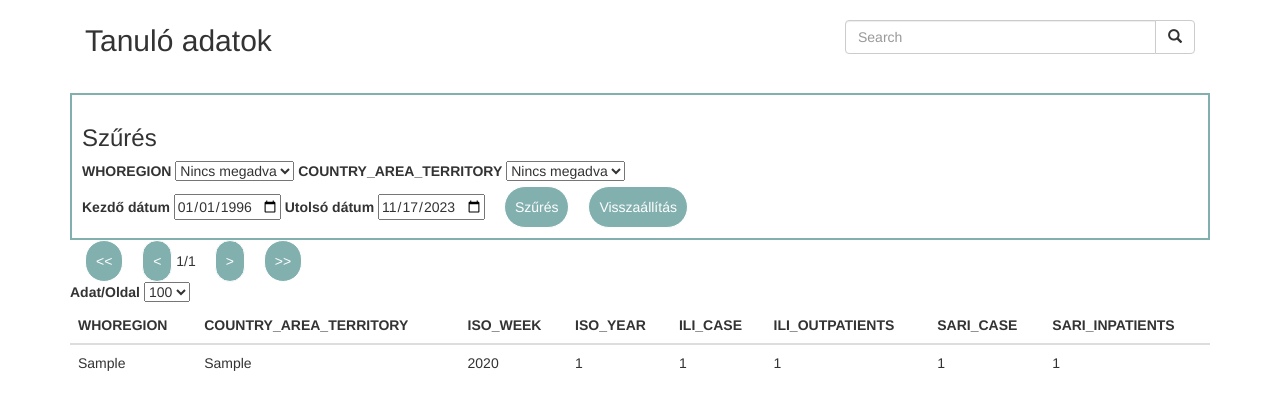
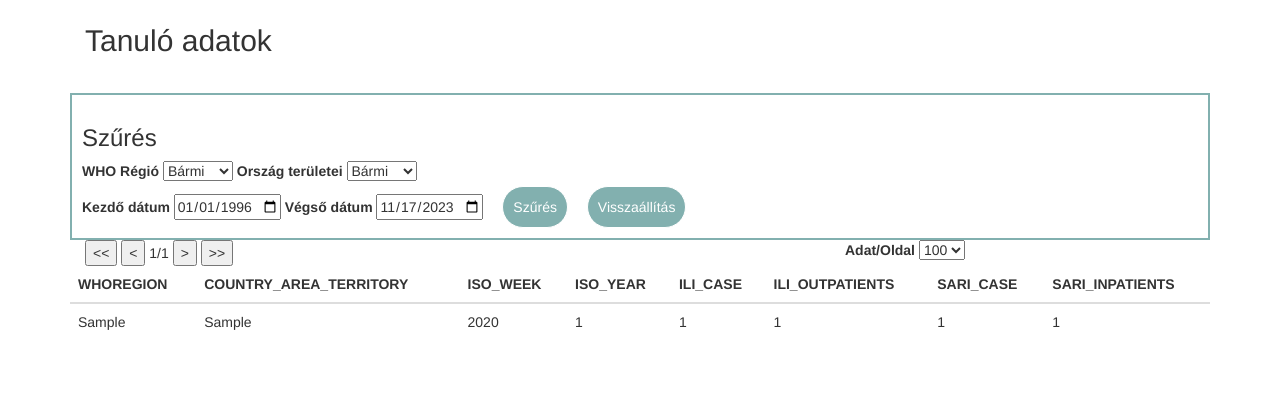
Before and after one commit to zsoltkovacs94/koffein-flu-prediction, a Django app: page /tan in a window 1280 px wide. Shown: the part 52-462 px from the top of the page. Run offline with Django 4.2, Linux system fonts and the light colour scheme; tables that the repository leaves empty hold one stand-in row (values such as "Sample post"); some libraries are stand-ins or nearby versions.

Commit message:
tango oldal javítása

```diff
--- a/koffein_flu_prediction/website/templates/tanulo.html
+++ b/koffein_flu_prediction/website/templates/tanulo.html
@@ -21,7 +21,7 @@
                     <span class="icon-bar"></span>
                     <span class="icon-bar"></span>
                 </button>
-                <a class="navbar-brand" href="">Koffein flu prediction</a>
+                <a href="{% url 'index' %}" class="navbar-brand" href="">Koffein flu prediction</a>
             </div>
             <div class="collapse navbar-collapse" id="myNavbar">
                 <ul class="nav navbar-nav">
@@ -41,17 +41,9 @@
 
     </div>
     <div class="searc col-sm-4">
+    </div>
 
 
-        <div class="input-group">
-            <input type="text" class="form-control" placeholder="Search" name="search">
-            <div class="input-group-btn">
-                <button class="btn btn-default" type="submit">
-                    <i class="glyphicon glyphicon-search"></i>
-                </button>
-            </div>
-        </div>
-    </div>
 
 
 </div>
@@ -61,42 +53,43 @@
         <!--Példa szűrés felület-->
         <div class="doboz">
             <h3>Szűrés</h3>
-        <label for="WHOREGION">WHOREGION</label>
+        <label for="WHOREGION">WHO Régió</label>
         <select name="WHOREGION" id="WHOREGION">
-            <option value="Any">Nincs megadva</option>
+            <option value="Any">Bármi</option>
             {% for item in region %}
-                {% if szures.0 == item.WHOREGION %}
-                <option value="{{ item.WHOREGION }}" selected>{{ item.WHOREGION }}</option>
-                {% else %}
             <option value="{{ item.WHOREGION }}">{{ item.WHOREGION }}</option>
-                {% endif %}
             {% endfor %}
         </select>
-        <label for="coarte">COUNTRY_AREA_TERRITORY</label>
+        <label for="coarte">Ország területei</label>
         <select name="coarte" id="coarte">
-            <option value="Any">Nincs megadva</option>
+            <option value="Any">Bármi</option>
             {% for item in coarte %}
-                {% if szures.1 == item.COUNTRY_AREA_TERRITORY %}
-                <option value="{{ item.COUNTRY_AREA_TERRITORY }}" selected>{{ item.COUNTRY_AREA_TERRITORY }}</option>
-                {% else %}
             <option value="{{ item.COUNTRY_AREA_TERRITORY }}">{{ item.COUNTRY_AREA_TERRITORY }}</option>
-                {% endif %}
             {% endfor %}
         </select>
         <br>
         <label for="startDate">Kezdő dátum</label>
-        <input type="date" name="startDate" id="startDate" min="1996-01-01" max="{{ date }}" value="{{ szures.2 }}">
-        <label for="endDate">Utolsó dátum</label>
-        <input type="date" name="endDate" id="endDate" min="1996-01-01" max="{{ date }}" value="{{ szures.3 }}">
+        <input type="date" name="startDate" id="startDate" min="1996-01-01" max="{{ date }}" value="1996-01-01">
+        <label for="endDate">Végső dátum</label>
+        <input type="date" name="endDate" id="endDate" min="1996-01-01" max="{{ date }}" value="{{ date }}">
         <button type="submit" name="filter" class="frissites">Szűrés</button>
         <button type="submit" name="reset" class="frissites">Visszaállítás</button>
         </div>
-        <button type="submit" name="backMore" class="frissites"><<</button>
-        <button type="submit" name="back" class="frissites"><</button>
+ </form>
+
+ <div class="fejlec col-sm-8">
+     <form method="post">
+        {% csrf_token %}
+        <button type="submit" name="backMore" class="nyil"><<</button>
+        <button type="submit" name="back" class="nyil"><</button>
         <span>{{ page }}/{{ maxpage }}</span>
-        <button type="submit" name="forward" class="frissites">></button>
-        <button type="submit" name="forwardMore" class="frissites">>></button>
+        <button type="submit" name="forward" class="nyil">></button>
+        <button type="submit" name="forwardMore" class="nyil">>></button>
      </form>
+
+
+    </div>
+    <div class="searc col-sm-4">
         <form method="post">
         {% csrf_token %}
         <label for="setps">Adat/Oldal</label>
@@ -123,9 +116,12 @@
             {% endif %}
         </select>
     </form>
+    </div>
+
+
     <table class="table table-hover">
         <thead>
-        <tr>
+        <tr class="table-head">
             <th>WHOREGION</th>
             <th>COUNTRY_AREA_TERRITORY</th>
             <th>ISO_WEEK</th>
@@ -138,15 +134,15 @@
         </thead>
         <tbody>
         {% for item in current %}
-        <tr>
-            <td>{{ item.WHOREGION }}</td>
-            <td>{{ item.COUNTRY_AREA_TERRITORY }}</td>
-            <td>{{ item.ISO_YEAR }}</td>
-            <td>{{ item.ISO_WEEK }}</td>
-            <td>{{ item.ILI_CASE }}</td>
-            <td>{{ item.ILI_OUTPATIENTS }}</td>
-            <td>{{ item.SARI_CASE }}</td>
-            <td>{{ item.SARI_INPATIENTS }}</td>
+        <tr class="table-rows">
+            <td class="table-row">{{ item.WHOREGION }}</td>
+            <td class="table-row">{{ item.COUNTRY_AREA_TERRITORY }}</td>
+            <td class="table-row">{{ item.ISO_YEAR }}</td>
+            <td class="table-row">{{ item.ISO_WEEK }}</td>
+            <td class="table-row">{{ item.ILI_CASE }}</td>
+            <td class="table-row">{{ item.ILI_OUTPATIENTS }}</td>
+            <td class="table-row">{{ item.SARI_CASE }}</td>
+            <td class="table-row">{{ item.SARI_INPATIENTS }}</td>
         </tr>
         {% endfor %}
         </tbody>
```
Lines whose indentation alone changed are shown as unchanged.
